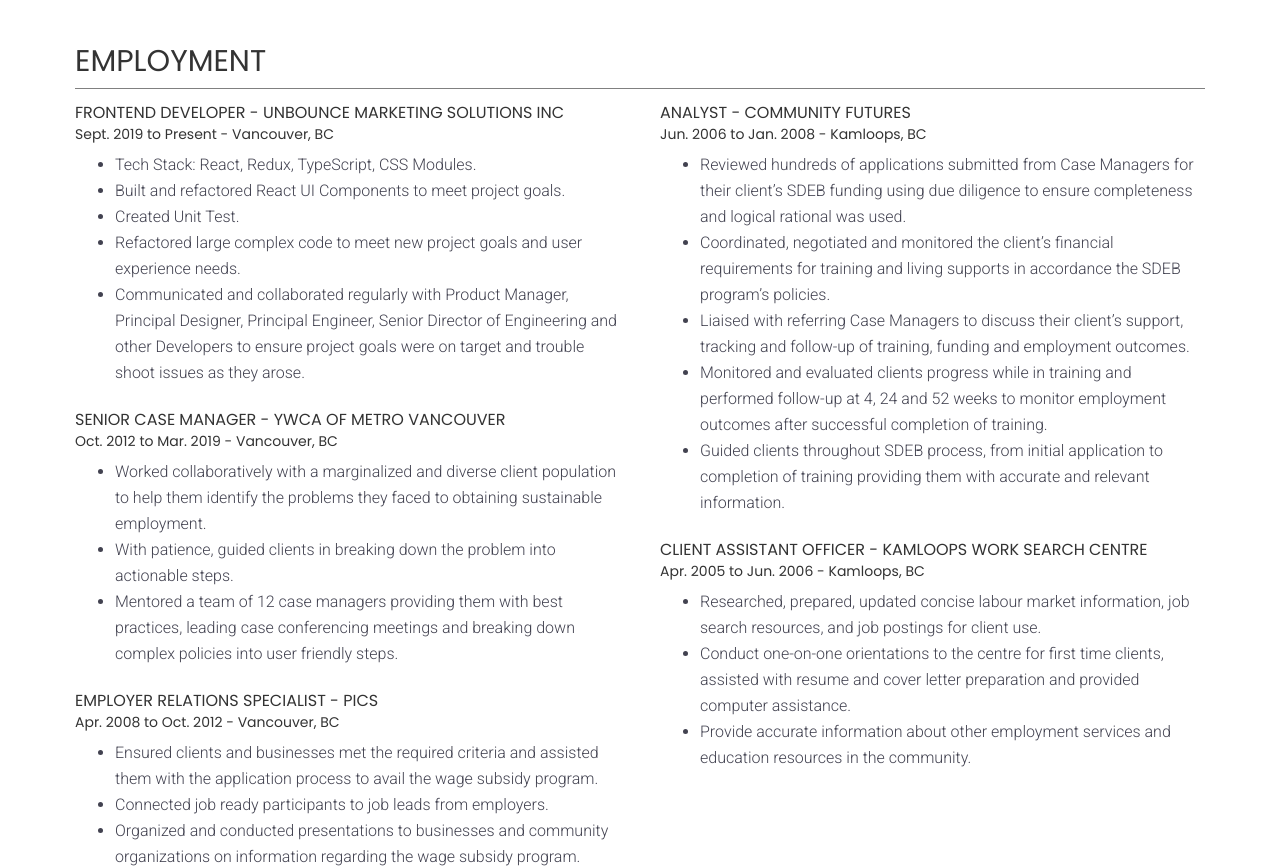
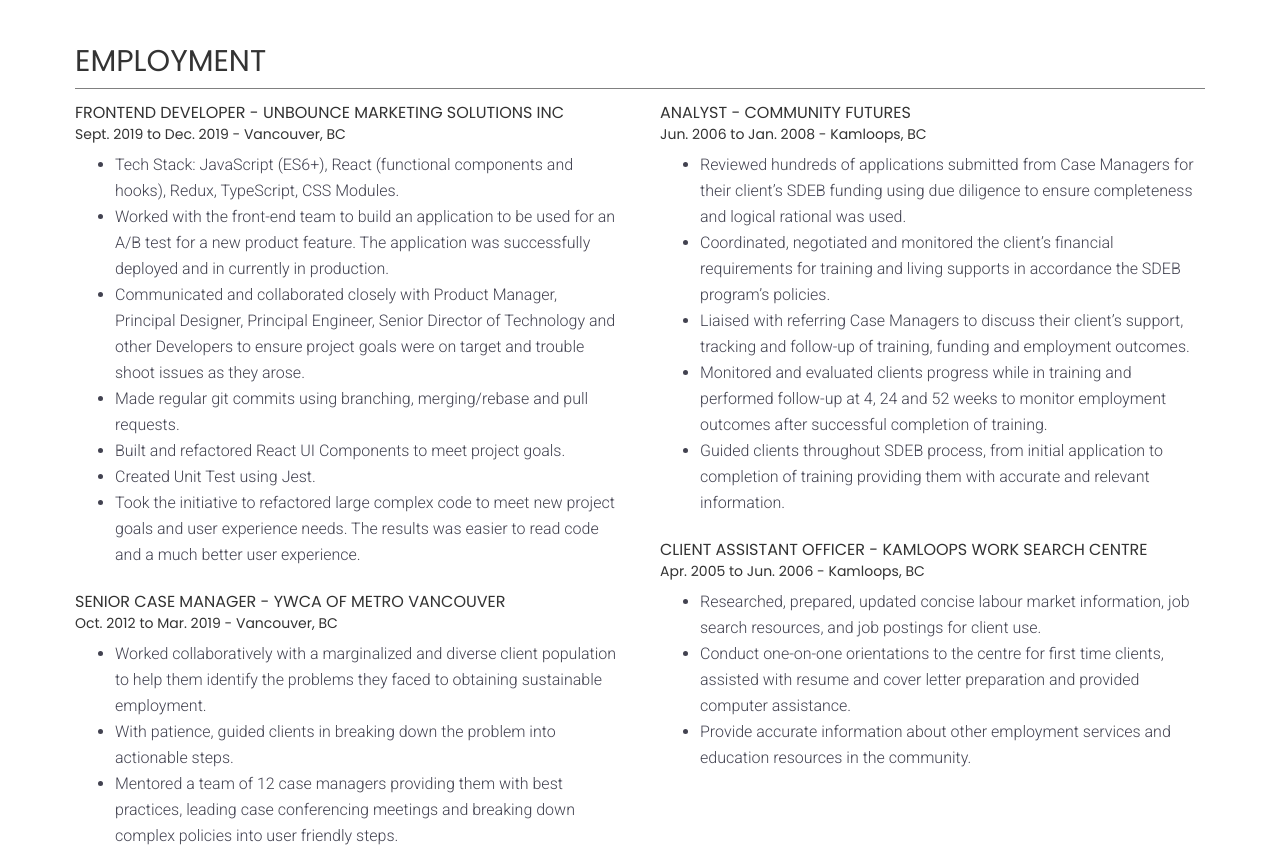
Before and after one commit to nolangendron/nolangendron.github.io, a plain HTML site: page index.html in a window 1280 px wide. Shown: the part 1460-2326 px from the top of the page. Drawn offline with nearby package versions, Linux system fonts and the light colour scheme.

Commit message:
Updates Unbounce job description

```diff
--- a/index.html
+++ b/index.html
@@ -106,15 +106,18 @@
       <div class="card col-xs-12 col-sm-6 employment-container">
         <section class="employment">
           <h4>Frontend Developer - Unbounce Marketing Solutions Inc</h4>
-          <h5>Sept. 2019 to Present - Vancouver, BC</h5>
+          <h5>Sept. 2019 to Dec. 2019 - Vancouver, BC</h5>
           <ul>
-            <li>Tech Stack: React, Redux, TypeScript, CSS Modules.</li>
+            <li>Tech Stack: JavaScript (ES6+), React (functional components and hooks), Redux, TypeScript, CSS Modules.</li>
+            <li>Worked with the front-end team to build an application to be used for an A/B test for a new product feature.  The application was successfully deployed and in currently in production.</li>
+            <li>Communicated and collaborated closely with Product Manager, Principal Designer, Principal Engineer, Senior Director of Technology and other Developers to ensure project goals were on target and trouble shoot issues as they arose.</li>
+            <li>Made regular git commits using branching, merging/rebase and pull requests.</li>
             <li>Built and refactored React UI Components to meet project goals.</li>
-            <li>Created Unit Test.</li>
-            <li>Refactored large complex code to meet new project goals and user experience needs.</li>
-            <li>Communicated and collaborated regularly with Product Manager, Principal Designer, Principal Engineer, Senior Director of Engineering and other Developers to ensure project goals were on target and trouble shoot issues as they arose.</li>
+            <li>Created Unit Test using Jest.</li>
+            <li>Took the initiative to refactored large complex code to meet new project goals and user experience needs. The results was easier to read code and a much better user experience.</li>
           </ul>
-        </section>
+
+      </section>
         <section class="employment">
           <h4>Senior Case Manager - YWCA of Metro Vancouver</h4>
           <h5>Oct. 2012 to Mar. 2019 - Vancouver, BC</h5>
```
Also changed, not shown: 1 other file.
